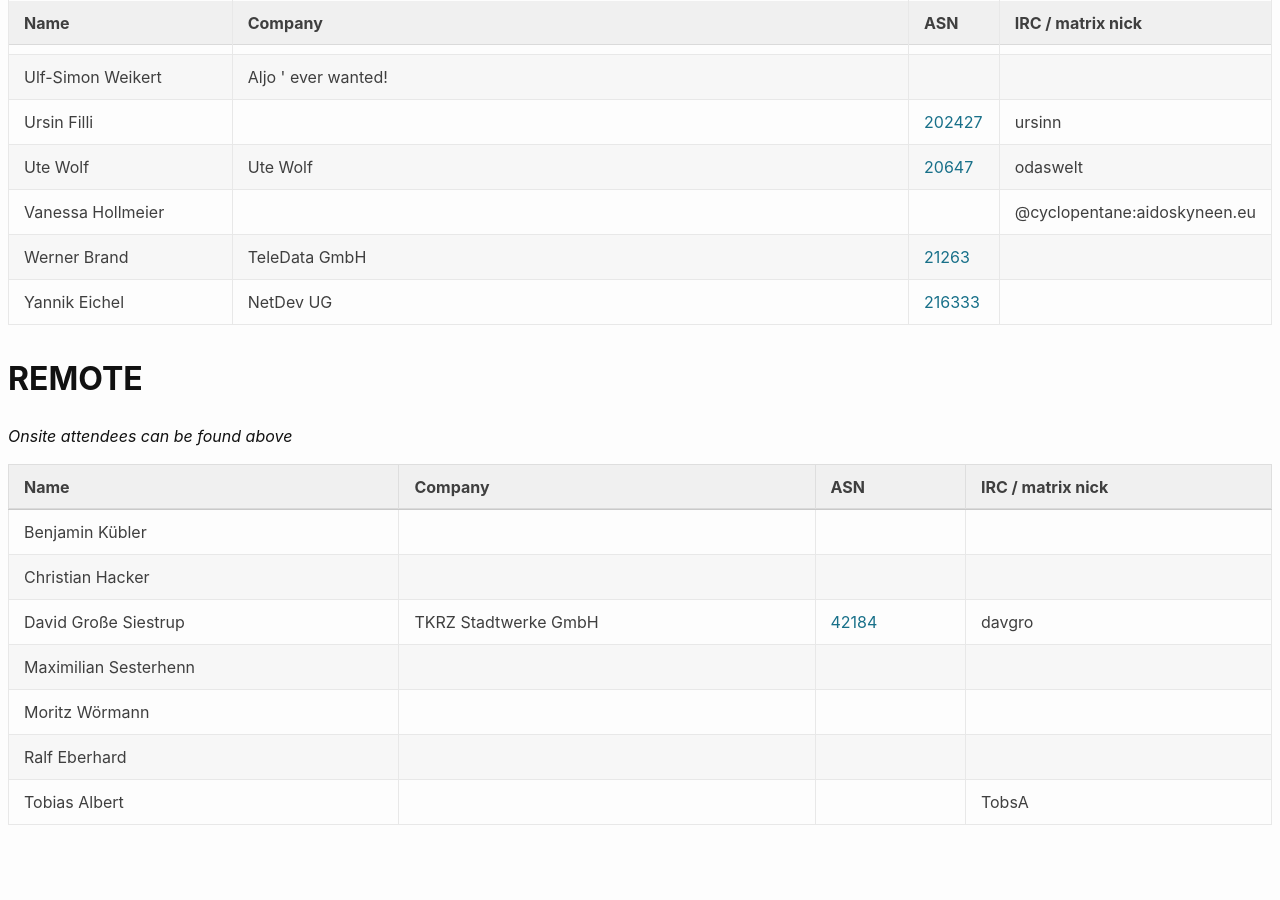
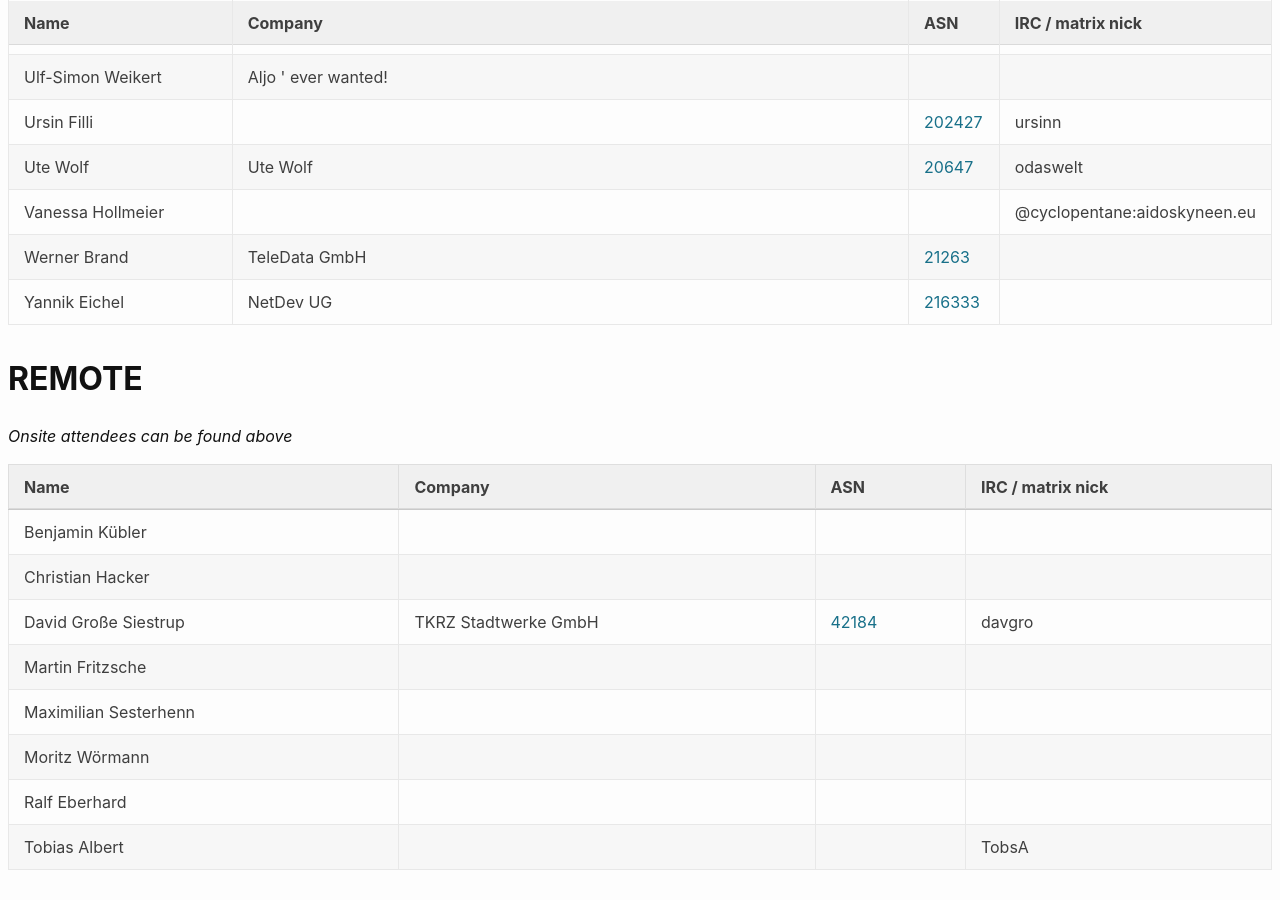
Before and after one commit to denog/pretix-attendeelist, a Jekyll site: the page built from denog17/index.markdown, in a window 1280 px wide and 900 px high, scrolled down 3749 px. Built offline with Jekyll 4.4.1, drawn with Linux system fonts in a browser that asks for light colours; before the commit the page ends 4604 px from its top, so only the background shows below that.

Commit message:
Latest data: Tue May 20 12:14:29 UTC 2025

```diff
--- a/_data/attendees_denog17_online.json
+++ b/_data/attendees_denog17_online.json
@@ -16,6 +16,12 @@
     "company": "TKRZ Stadtwerke GmbH",
     "irc": "davgro",
     "asn": "42184"
+  },
+  {
+    "name": "Martin Fritzsche",
+    "company": null,
+    "irc": null,
+    "asn": null
   },
   {
     "name": "Maximilian Sesterhenn",
```
